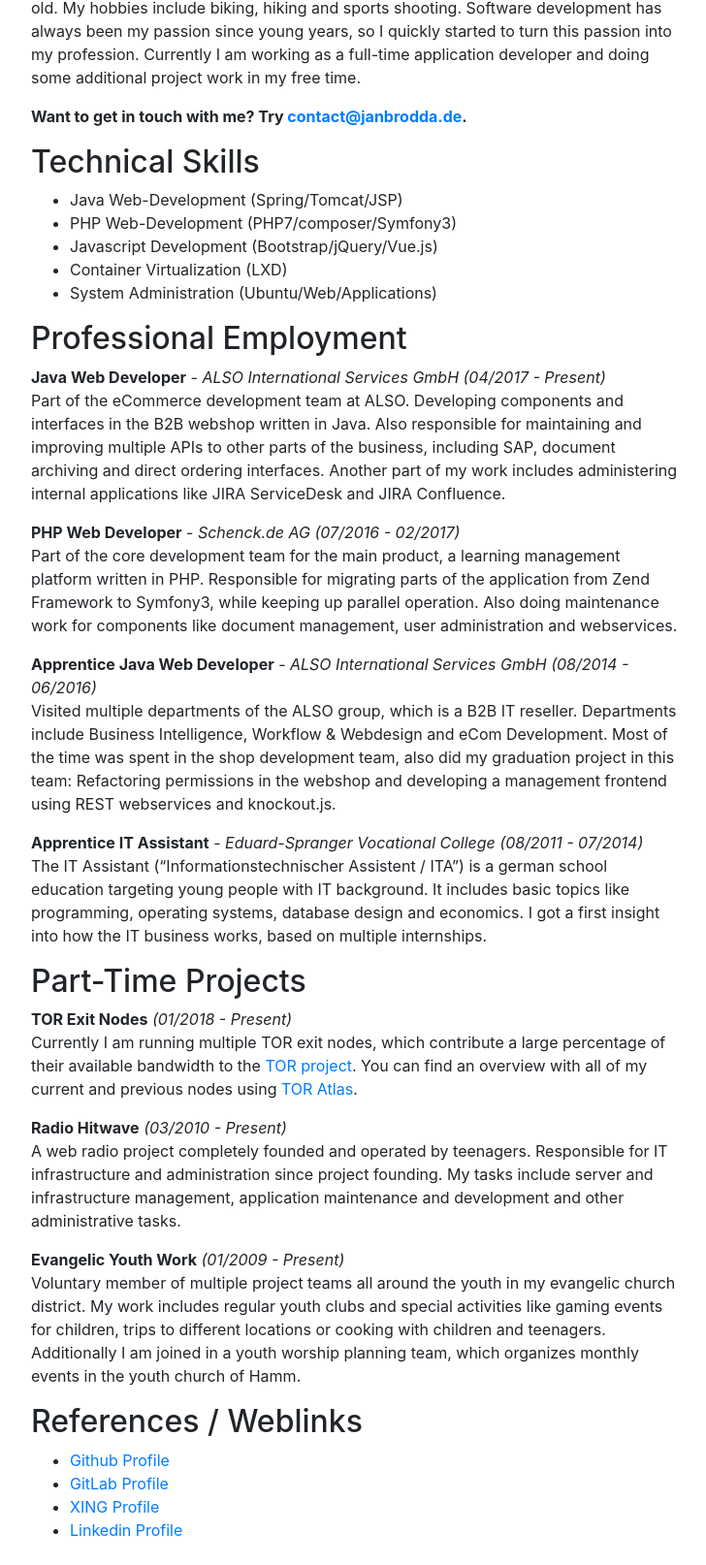
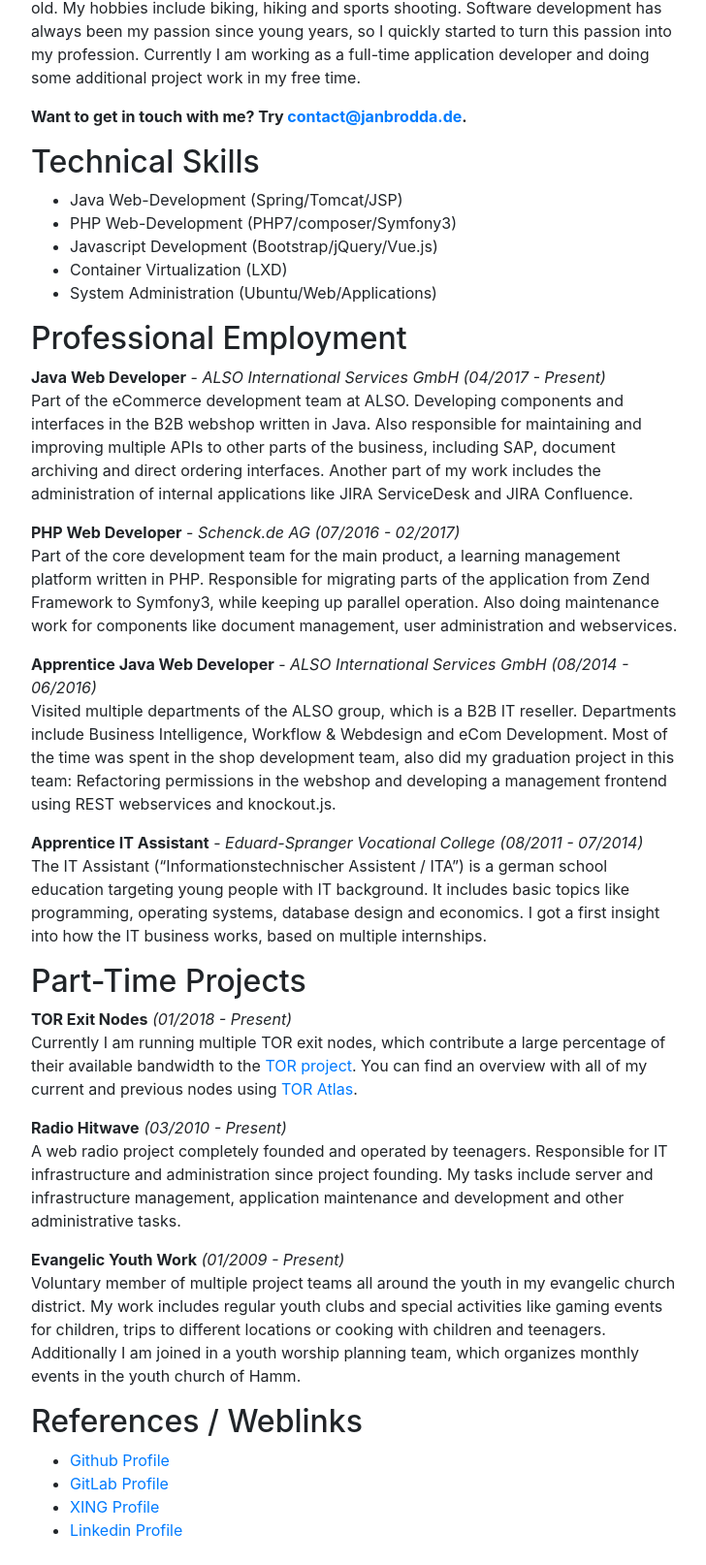
Before and after one commit to janxb/janxb.github.io, a Jekyll site: the page built from _pages/index.md, in a window 1280 px wide, cut to the strip 192-1806 px from the top of the page. Shown: the whole strip at 97% size, without its empty margins (273-1001 px from the left). Built offline with Jekyll 4.4.1, drawn with Linux system fonts in a browser that asks for light colours; our own code applies the rules of GitHub Pages for plain Markdown files.

Commit message:
fixed typo

```diff
--- a/_pages/index.md
+++ b/_pages/index.md
@@ -22,7 +22,7 @@
 **Java Web Developer** - _ALSO International Services GmbH (04/2017 - Present)_<br>
 Part of the eCommerce development team at ALSO. Developing components and interfaces in the B2B webshop written in Java.
 Also responsible for maintaining and improving multiple APIs to other parts of the business, including SAP, document archiving and direct
-ordering interfaces. Another part of my work includes administering internal applications like JIRA ServiceDesk and JIRA Confluence.
+ordering interfaces. Another part of my work includes the administration of internal applications like JIRA ServiceDesk and JIRA Confluence.
 
 **PHP Web Developer** - _Schenck.de AG (07/2016 - 02/2017)_<br>
 Part of the core development team for the main product, a learning management platform written in PHP. Responsible for migrating
```
